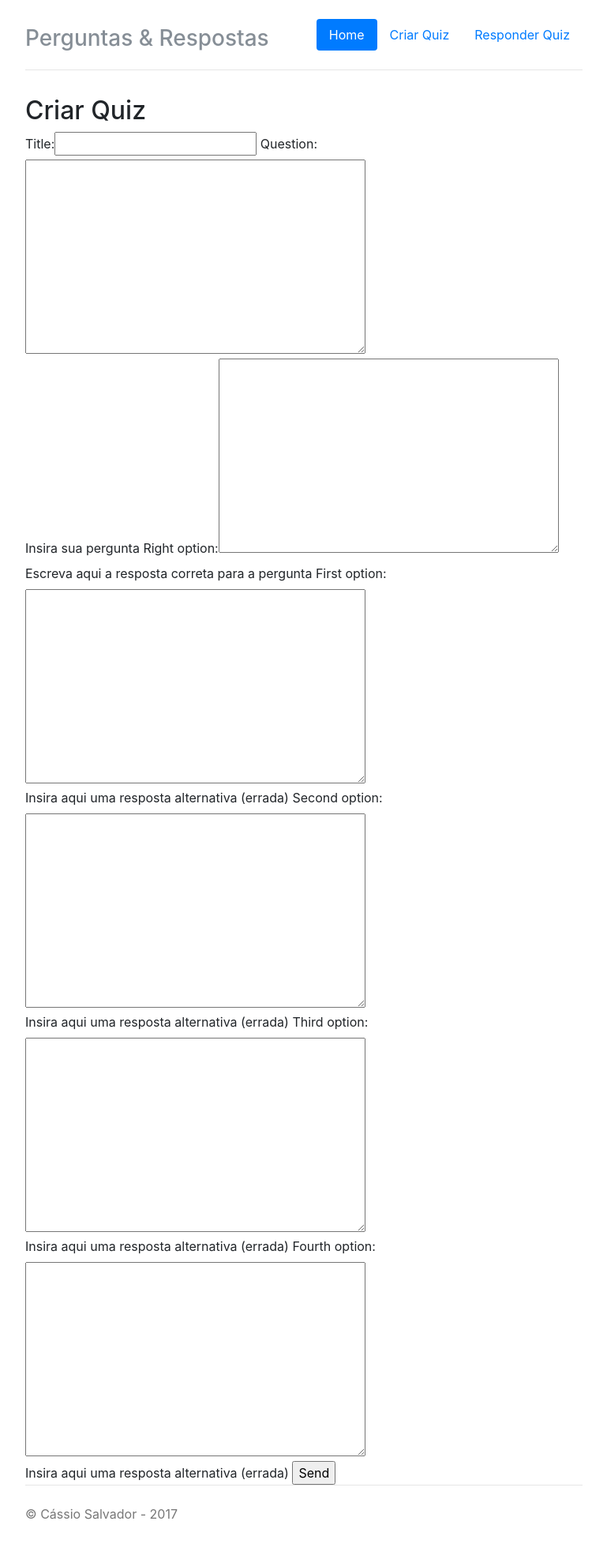
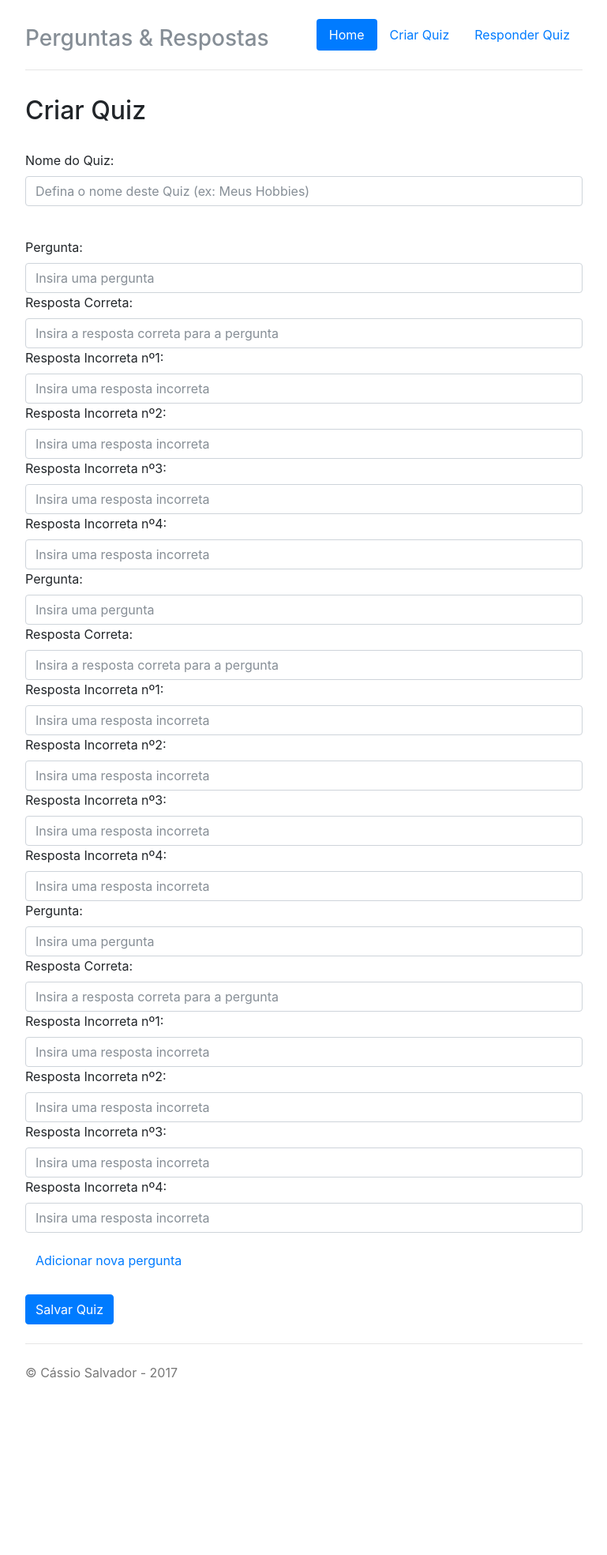
Before and after one commit to CassioSalvador/perguntaserespostas, a Django app: page /register/ in a window 1280 px wide. Shown: the whole page at 79% size, without its empty margins (255-1024 px from the left). After the commit the page ends 1745 px from the top, so only its background shows below. Run offline with Django 3.2, Linux system fonts and the light colour scheme; some libraries are stand-ins or nearby versions.

Commit message:
Models, Forms, AdminSite and Views were created properly

```diff
--- a/per_site/static/main.css
+++ b/per_site/static/main.css
@@ -29,6 +29,11 @@ body {
     border-top: .05rem solid #e5e5e5;
 }
 
+/* Custom CSS */
+.btn.btn-primary{
+    margin-bottom: 1.5em;
+}
+
 /* Customize container */
 @media (min-width: 48em) {
     .container {
--- a/quizes/forms.py
+++ b/quizes/forms.py
@@ -1,5 +1,5 @@
 from django import forms
-from django.forms import ModelForm
+from django.forms import ModelForm, CharField
 from .models import Quiz, FatherQuiz
 
 class FatherQuizForm(ModelForm):
@@ -8,6 +8,9 @@ class FatherQuizForm(ModelForm):
         fields = [
             'title'
         ]
+        widgets = {
+            'title': forms.TextInput(attrs={'class': 'form-control', 'placeholder': "Defina o nome deste Quiz (ex: Meus Hobbies)"}),
+        }
 
 class QuizForm(ModelForm):
     class Meta:
@@ -15,12 +18,11 @@ class QuizForm(ModelForm):
         fields = [
             'question', 'right_option', 'first_option', 'second_option', 'third_option', 'fourth_option'
         ]
-
-#class QuizForm(forms.Form):
-#    title = forms.CharField(max_length=100)
-#    question = forms.TextField(help_text="Insira sua pergunta")
-#    right_option = forms.TextField(help_text="Escreva aqui a resposta correta para a pergunta")
-#    first_option = forms.TextField(help_text="Insira aqui uma resposta alternativa (errada)")
-#    second_option = forms.TextField(help_text="Insira aqui uma resposta alternativa (errada)")
-#    third_option = forms.TextField(help_text="Insira aqui uma resposta alternativa (errada)")
-#    fourth_option = forms.TextField(help_text="Insira aqui uma resposta alternativa (errada)")
+        widgets = {
+            'question': forms.TextInput(attrs={'class': 'form-control', 'placeholder': "Insira uma pergunta"}),
+            'right_option': forms.TextInput(attrs={'class': 'form-control', 'placeholder': "Insira a resposta correta para a pergunta"}),
+            'first_option': forms.TextInput(attrs={'class': 'form-control', 'placeholder': "Insira uma resposta incorreta"}),
+            'second_option': forms.TextInput(attrs={'class': 'form-control', 'placeholder': "Insira uma resposta incorreta"}),
+            'third_option': forms.TextInput(attrs={'class': 'form-control', 'placeholder': "Insira uma resposta incorreta"}),
+            'fourth_option': forms.TextInput(attrs={'class': 'form-control', 'placeholder': "Insira uma resposta incorreta"}),
+        }
--- a/quizes/models.py
+++ b/quizes/models.py
@@ -3,7 +3,7 @@ from django.contrib.auth.models import User
 
 # Create your models here.
 class FatherQuiz(models.Model):
-    title = models.CharField(max_length=100)
+    title = models.CharField("Nome do Quiz", max_length=100)
     username = models.ForeignKey(User, blank=True, null=True)
     url = models.CharField(max_length=200, blank=True, null=True)
 
@@ -11,12 +11,12 @@ class FatherQuiz(models.Model):
         return str(self.id)
 
 class Quiz(models.Model):
-    question = models.TextField(help_text="Insira sua pergunta")
-    right_option = models.TextField(help_text="Escreva aqui a resposta correta para a pergunta")
-    first_option = models.TextField(help_text="Insira aqui uma resposta alternativa (errada)")
-    second_option = models.TextField(help_text="Insira aqui uma resposta alternativa (errada)")
-    third_option = models.TextField(help_text="Insira aqui uma resposta alternativa (errada)")
-    fourth_option = models.TextField(help_text="Insira aqui uma resposta alternativa (errada)")
+    question = models.TextField("Pergunta")
+    right_option = models.TextField("Resposta Correta")
+    first_option = models.TextField("Resposta Incorreta nº1")
+    second_option = models.TextField("Resposta Incorreta nº2")
+    third_option = models.TextField("Resposta Incorreta nº3")
+    fourth_option = models.TextField("Resposta Incorreta nº4")
     # One-to-many relationship between a FatherQuiz and Quizes (child quiz)
     fatherquiz = models.ForeignKey(FatherQuiz, on_delete=models.CASCADE)
 
--- a/quizes/templates/quizes/index.html
+++ b/quizes/templates/quizes/index.html
@@ -4,9 +4,7 @@
 
 {% block content %}
 <h2>Index page</h2>
-
 <h3>Instruções</h3>
-
 <h4>Criar um Quiz</h4>
 <ol>
     <li>Faça Login</li>
--- a/quizes/templates/quizes/register.html
+++ b/quizes/templates/quizes/register.html
@@ -4,16 +4,26 @@
 
 {% block content %}
 <h2>Criar Quiz</h2>
-
+<br/>
 {% if submitted %}
 <p class="success">Your quiz was submitted successfully. Thank you.</p>
 
 {% else %}
 <form action="" method="post" novalidate>
     {% csrf_token %}
+    <div class="form-group">
     {{ fatherquizform }}
-    {{ quizform }}
-    <input type="submit" value="Send" />
+    </div>
+    <br/>
+    <div class="form-group">
+    {{ formset.management_form }}
+    {% for form in formset %}
+        {{ form }}
+    {% endfor %}
+    </div>
+    <button type="button" class="btn btn-link">Adicionar nova pergunta</button><br/>
+    <br/>
+    <input class="btn btn-primary" type="submit" value="Salvar Quiz" />
 </form>
 {% endif %}
 
--- a/quizes/views.py
+++ b/quizes/views.py
@@ -1,87 +1,70 @@
 from django.shortcuts import render
 from django.views import View
 from django.http import HttpResponseRedirect
+
 #Imports for the user management
 from django.urls import reverse_lazy
 from django.contrib.auth.decorators import login_required
 
+#Import for the formset
+from django.forms.formsets import formset_factory
+from django.forms import modelformset_factory
+
+from .models import Quiz, FatherQuiz
 from .forms import QuizForm, FatherQuizForm
 
 # Create your views here.
 def index(request):
     return render(request, "quizes/index.html")
 
-#class QuizRegister(View):
-#    form_class = QuizForm
-#    initial = {'key': 'value'}
-
-#    def get(self, request, *args, **kwargs):
-#        submitted = False
-#        form = self.form_class(initial=self.initial)
-#        if 'submitted' in request.GET:
-#            submitted = True
-#        return render(request, "quizes/register.html", {'form': form, 'submitted': submitted})
-
-#    def post(self, request, *args, **kwargs):
-#        submitted = False
-#        form = self.form_class(request.POST)
-#        if form.is_valid():
-#            fatherQuiz = form.save(commit=False)
-            #Creating the children quizes
-#            for key,
-            #Saving the user related to the quiz
-#            try:
-#                fatherQuiz.username = request.user
-#            except Exception:
-#                pass
-#            fatherQuiz.save()
-           # quiz.url = "http://127.0.0.1:8000/quiz/" + str(quiz.id)
-           # quiz.save()
-#            return HttpResponseRedirect('/register?submitted=True')
-#        return render(request, "quizes/register.html", {'form': form, 'submitted': submitted})
-
 class QuizRegister(View):
-    quizform_formclass = QuizForm
-    quizforms = []
-    fatherquizform_formclass = FatherQuizForm
-    initial = {'key': 'value'}
 
     def get(self, request, *args, **kwargs):
         submitted = False
-        quizform = self.quizform_formclass(initial=self.initial)
-        fatherquizform = self.fatherquizform_formclass(initial=self.initial)
+        # Creating a new formset for displaying fields
+        QuizFormSet = formset_factory(QuizForm, extra=3)
+        # Creating a new FatherQuizForm
+        fatherquizform_formclass = FatherQuizForm
+        # Defining initial values for the instances
+        initial = {'key': 'value'}
+        # Instanciating forms
+        formset = QuizFormSet()
+        fatherquizform = fatherquizform_formclass(initial=initial)
         if 'submitted' in request.GET:
             submitted = True
-        return render(request, "quizes/register.html", {'quizform': quizform, 'fatherquizform': fatherquizform, 'submitted': submitted})
+        context = {
+        'formset': formset,
+        'fatherquizform': fatherquizform,
+        'submitted': submitted
+        }
+        return render(request, "quizes/register.html", context)
 
     def post(self, request, *args, **kwargs):
         submitted = False
-        quizform = self.quizform_formclass(request.POST)
-        fatherquizform = self.fatherquizform_formclass(request.POST)
-        if quizform.is_valid() & fatherquizform.is_valid():
+        # Creating a new modelformset for saving
+        QuizFormSet = modelformset_factory(Quiz, fields=('question', 'right_option', 'first_option', 'second_option', 'third_option', 'fourth_option'), extra=3)
+        # Creating a new FatherQuizForm
+        fatherquizform_formclass = FatherQuizForm
+        # Instanciating forms
+        fatherquizform = fatherquizform_formclass(request.POST)
+        formset = QuizFormSet(request.POST)
+        # Validating forms
+        if formset.is_valid() & fatherquizform.is_valid():
             fatherQuiz = fatherquizform.save(commit=False)
             fatherQuiz.save()
-            Quiz = quizform.save(commit=False)
-            #Quiz.fatherquiz = fatherQuiz.id
-            Quiz.save()
             fatherQuiz.url = "http://127.0.0.1:8000/quiz/" + str(fatherQuiz.id)
             fatherQuiz.save()
+            forms = formset.save(commit=False)
+            for form in forms:
+                form.fatherquiz = fatherQuiz
+                form.save()
             return HttpResponseRedirect('/register?submitted=True')
-        return render(request, "quizes/register.html", {'quizform': quizform, 'fatherquizform': fatherquizform, 'submitted': submitted})
+        context = {
+        'formset': formset,
+        'fatherquizform': fatherquizform,
+        'submitted': submitted
+        }
+        return render(request, "quizes/register.html", context)
 
-
-
-class AnswerQuiz(View):
-    form_class = QuizForm
-
-#fatherQuiz = new FatherQuiz
-#fatherQuiz.save()
-#newQuizes = []
-
-#for key, question in questions:
-  #quiz = new Quiz
-  #quiz.question = question
-  #quiz.rightOption = rightOption[key]
-  #quiz.firstOption = firstOption[key]
- # quiz.fatheQuiz_id = fatherQuiz.id
-  #quiz.save();
+#class AnswerQuiz(View):
+#    form_class = QuizForm
```
